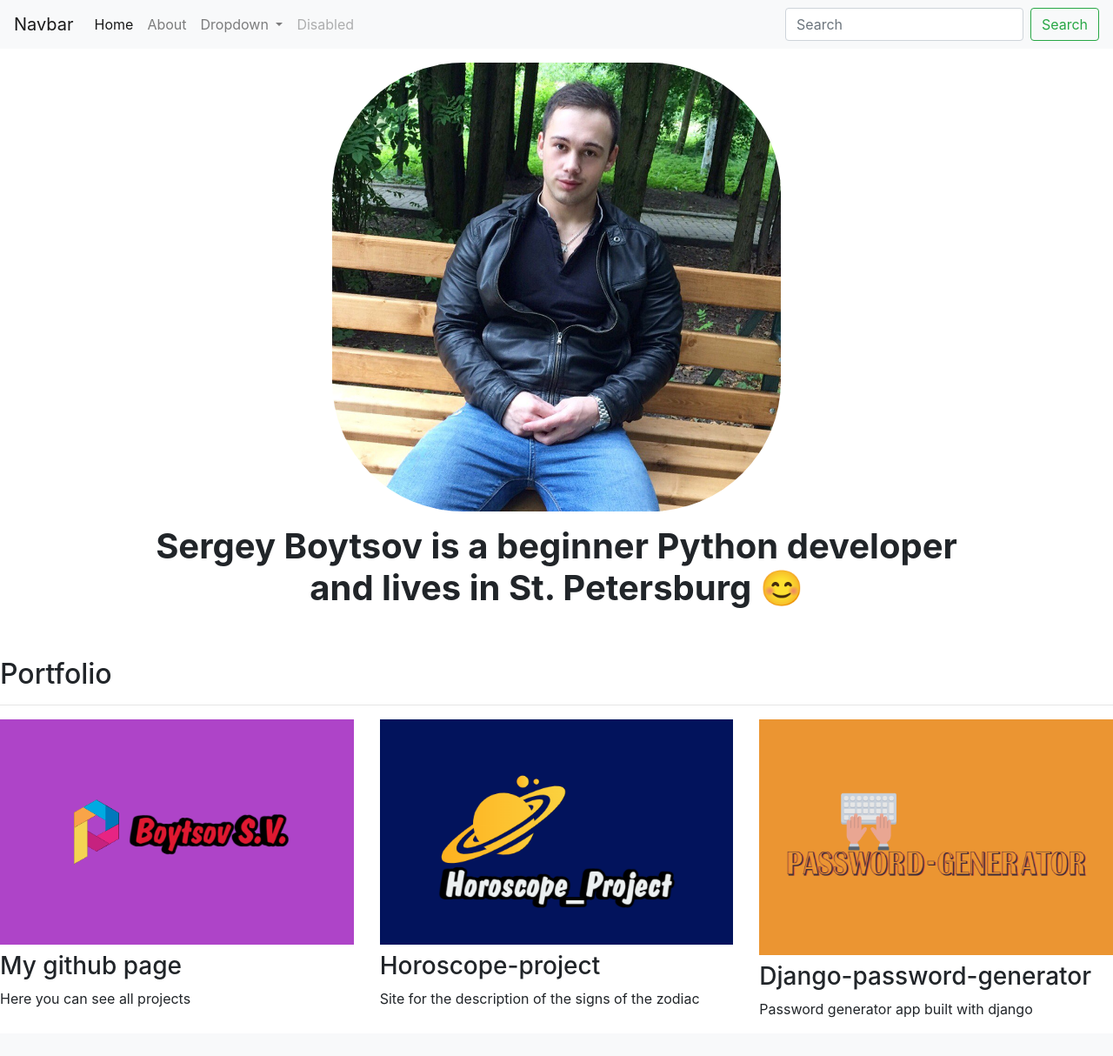
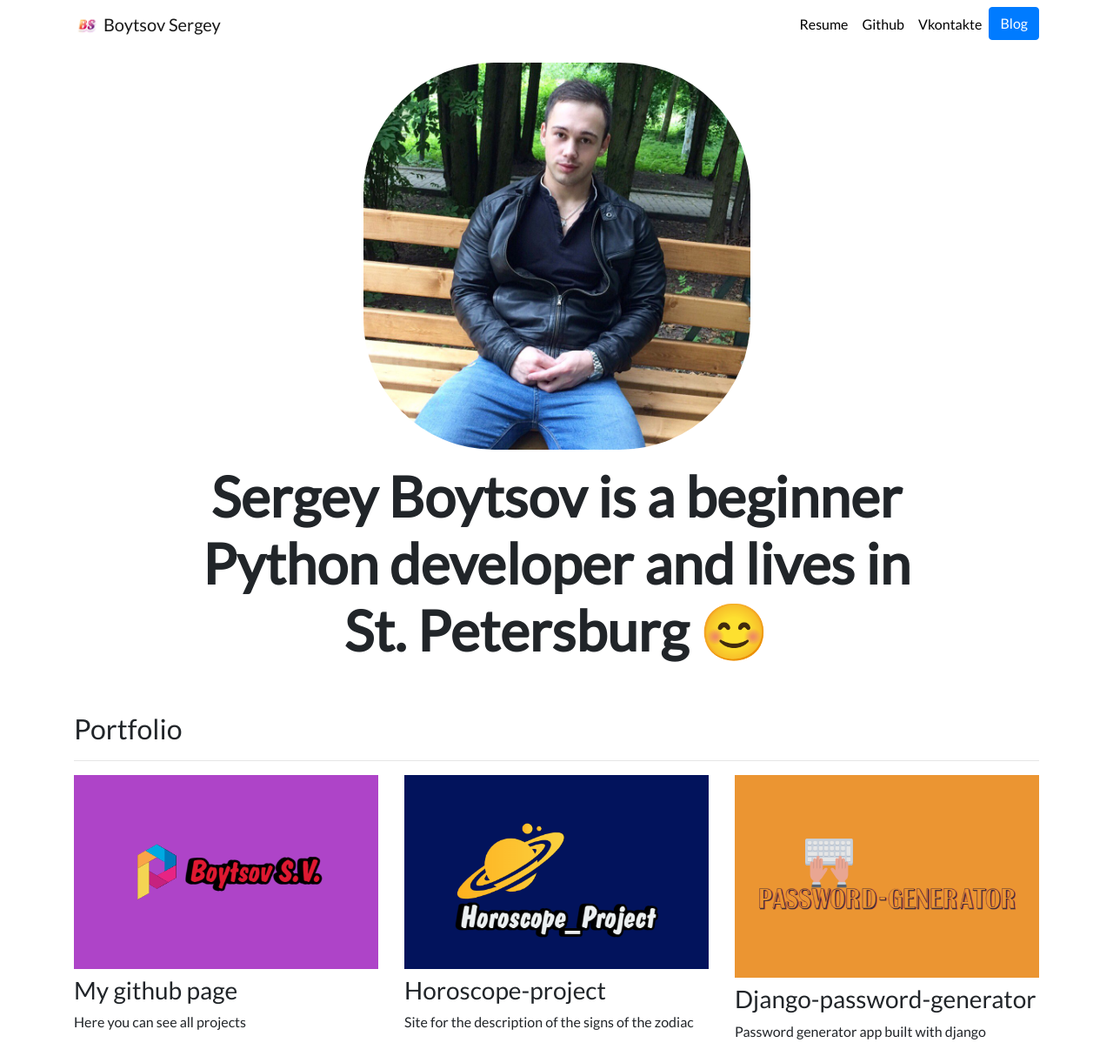
Before and after one commit to Serj2626/django-personal_portfolio, a Django app: page / in a window 1280 px wide. Shown: the whole page at 87% size. Before the commit the page ends 1170 px from the top, so only its background shows below. Run offline with Django 4.2, Linux system fonts and the light colour scheme; data comes from the database, SQL or seed files in the repository; both versions use the stored data as it was after the commit; some libraries are stand-ins or nearby versions.

Commit message:
update style in custom.css

```diff
--- a/portfolio/models.py
+++ b/portfolio/models.py
@@ -2,7 +2,11 @@ from django.db import models
 
 
 class Project(models.Model):
+    '''project description model'''
     title = models.CharField(max_length=100)
     description = models.CharField(max_length=250)
     image = models.ImageField(upload_to='portfolio/images')
     url = models.URLField(blank=True)
+
+    def __str__(self):
+        return self.title
--- /dev/null
+++ b/portfolio/static/portfolio/custom.css
@@ -0,0 +1,24 @@
+.navbar-nav .nav-link {
+    color: rgba(0,0,0,1) !important;
+}
+
+.navbar-nav .nav-link:hover {
+    color: rgba(0,0,0,.5) !important;
+}
+
+body {
+    font-family: 'Lato', sans-serif;
+}
+
+#blogtitle {
+    font-size: 6rem;
+}
+
+@media (min-width: 992px) {
+    #hometext {
+        font-size: 4rem;
+    }
+    #blogdetailtitle {
+        font-size: 5rem;
+    }
+}
--- a/portfolio/templates/portfolio/base.html
+++ b/portfolio/templates/portfolio/base.html
@@ -1,67 +1,62 @@
 <!doctype html>
+{% load static %}
 <html lang="en">
 <head>
-    <!-- Required meta tags -->
 <meta charset="utf-8">
     <meta name="viewport" content="width=device-width, initial-scale=1, shrink-to-fit=no">
 
     <!-- Bootstrap CSS -->
-    <link rel="stylesheet" href="https://cdn.jsdelivr.net/npm/bootstrap@4.4.1/dist/css/bootstrap.min.css"
+    <link rel="stylesheet" href="https://stackpath.bootstrapcdn.com/bootstrap/4.4.1/css/bootstrap.min.css"
           integrity="sha384-Vkoo8x4CGsO3+Hhxv8T/Q5PaXtkKtu6ug5TOeNV6gBiFeWPGFN9MuhOf23Q9Ifjh" crossorigin="anonymous">
 
-    <title>Hello, world!</title>
+    <link rel="stylesheet" href="{% static "portfolio/custom.css" %}">
+
+    <link href="https://fonts.googleapis.com/css?family=Lato&display=swap" rel="stylesheet">
+
+    <link rel="icon" type="image/png" href="{% static 'portfolio/Logo.png' %}">
+    <title>{% block title %}{% endblock %}</title>
 </head>
+
+
 <body>
-<nav class="navbar navbar-expand-lg navbar-light bg-light">
-    <a class="navbar-brand" href="#">Navbar</a>
-    <button class="navbar-toggler" type="button" data-toggle="collapse" data-target="#navbarSupportedContent"
-            aria-controls="navbarSupportedContent" aria-expanded="false" aria-label="Toggle navigation">
+
+  <nav id="topNav" class="navbar navbar-expand-md navbar-light">
+    <div class="container">
+      <a class="navbar-brand" href="{% url 'home' %}">
+        <img src="{% static "portfolio/Logo.png" %}" width="30" height="30" class="d-inline-block align-top" alt="Nick's Logo">
+        <span>Boytsov Sergey</span>
+      </a>
+      <button class="navbar-toggler" type="button" data-toggle="collapse" data-target="#navbarNav" aria-controls="navbarNav" aria-expanded="false" aria-label="Toggle navigation">
         <span class="navbar-toggler-icon"></span>
       </button>
-
-    <div class="collapse navbar-collapse" id="navbarSupportedContent">
-        <ul class="navbar-nav mr-auto">
-            <li class="nav-item active">
-                <a class="nav-link" href="#">Home <span class="sr-only">(current)</span></a>
+      <div class="collapse navbar-collapse text-center" id="navbarNav">
+        <ul class="navbar-nav ml-auto">
+          <li class="nav-item">
+            <a class="nav-link" href="{% static "portfolio/boytsov_resume.pdf" %}">Resume</a>
           </li>
           <li class="nav-item">
-                <a class="nav-link" href="#">About</a>
-            </li>
-            <li class="nav-item dropdown">
-                <a class="nav-link dropdown-toggle" href="#" id="navbarDropdown" role="button" data-toggle="dropdown"
-                   aria-haspopup="true" aria-expanded="false">
-                    Dropdown
-                </a>
-                <div class="dropdown-menu" aria-labelledby="navbarDropdown">
-                    <a class="dropdown-item" href="#">Action</a>
-                    <a class="dropdown-item" href="#">Another action</a>
-                    <div class="dropdown-divider"></div>
-                    <a class="dropdown-item" href="#">Something else here</a>
-                </div>
+            <a class="nav-link" href="https://github.com/Serj2626" target="_blank">Github</a>
           </li>
           <li class="nav-item">
-                <a class="nav-link disabled" href="#" tabindex="-1" aria-disabled="true">Disabled</a>
+            <a class="nav-link" href="https://vk.com/seregaboytsov" target="_blank">Vkontakte</a>
+          </li>
+          <li>
+            <a role="button" href="{% url 'blog:all_blogs' %}" class="btn btn-primary">Blog</a>
           </li>
         </ul>
-        <form class="form-inline my-2 my-lg-0">
-            <input class="form-control mr-sm-2" type="search" placeholder="Search" aria-label="Search">
-            <button class="btn btn-outline-success my-2 my-sm-0" type="submit">Search</button>
-        </form>
+      </div>
     </div>
   </nav>
-
+  <div class="container">
     {% block content %}{% endblock %}
+  </div>
 
   <!-- Optional JavaScript -->
   <!-- jQuery first, then Popper.js, then Bootstrap JS -->
-<script src="https://code.jquery.com/jquery-3.4.1.slim.min.js"
-        integrity="sha384-J6qa4849blE2+poT4WnyKhv5vZF5SrPo0iEjwBvKU7imGFAV0wwj1yYfoRSJoZ+n"
-        crossorigin="anonymous"></script>
-<script src="https://cdn.jsdelivr.net/npm/popper.js@1.16.0/dist/umd/popper.min.js"
-        integrity="sha384-Q6E9RHvbIyZFJoft+2mJbHaEWldlvI9IOYy5n3zV9zzTtmI3UksdQRVvoxMfooAo"
-        crossorigin="anonymous"></script>
-<script src="https://cdn.jsdelivr.net/npm/bootstrap@4.4.1/dist/js/bootstrap.min.js"
-        integrity="sha384-wfSDF2E50Y2D1uUdj0O3uMBJnjuUD4Ih7YwaYd1iqfktj0Uod8GCExl3Og8ifwB6"
-        crossorigin="anonymous"></script>
+  <script src="https://code.jquery.com/jquery-3.4.1.slim.min.js" integrity="sha384-J6qa4849blE2+poT4WnyKhv5vZF5SrPo0iEjwBvKU7imGFAV0wwj1yYfoRSJoZ+n" crossorigin="anonymous"></script>
+  <script src="https://cdn.jsdelivr.net/npm/popper.js@1.16.0/dist/umd/popper.min.js" integrity="sha384-Q6E9RHvbIyZFJoft+2mJbHaEWldlvI9IOYy5n3zV9zzTtmI3UksdQRVvoxMfooAo" crossorigin="anonymous"></script>
+  <script src="https://stackpath.bootstrapcdn.com/bootstrap/4.4.1/js/bootstrap.min.js" integrity="sha384-wfSDF2E50Y2D1uUdj0O3uMBJnjuUD4Ih7YwaYd1iqfktj0Uod8GCExl3Og8ifwB6" crossorigin="anonymous"></script>
 </body>
+
+
 </html>
--- a/portfolio/templates/portfolio/home.html
+++ b/portfolio/templates/portfolio/home.html
@@ -1,5 +1,9 @@
 {% extends 'portfolio/base.html' %}
 {% load static %}
+
+
+{% block title %}Home page{% endblock %}
+
 
 {% block content %}
 
```
Also changed, not shown: db.sqlite3, portfolio/static/portfolio/Logo.png (added). Lines whose indentation alone changed are shown as unchanged.
